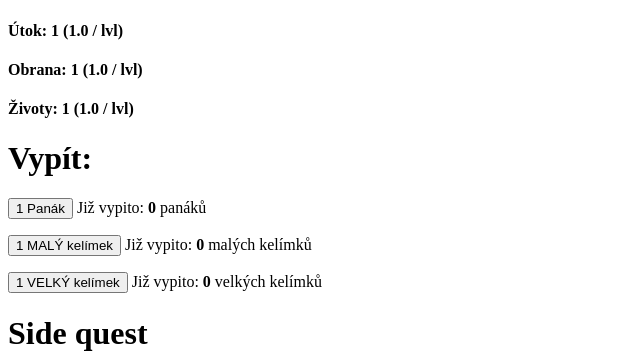
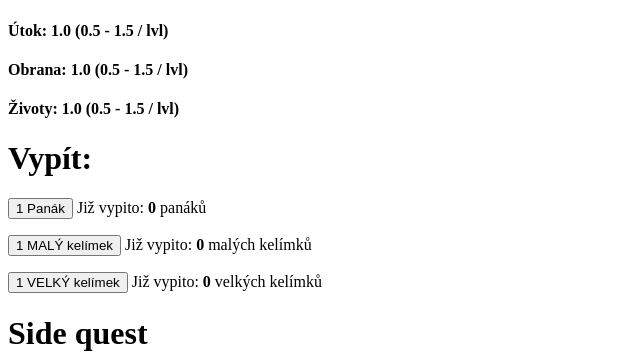
Before and after one commit to Tomas-Gallischek/PnP-Drinking-game, a Django app: page /player_info/8/ in a window 1280 px wide. Shown: the part 224-582 px from the top of the page, without its empty margins (0-640 px from the left). Run offline with Django 5.2, Linux system fonts and the light colour scheme; data comes from the database, SQL or seed files in the repository; both versions use the stored data as it was after the commit; data that the repository does not hold is empty.

Commit message:
Funkční atributy a vypisování

```diff
--- a/game/models.py
+++ b/game/models.py
@@ -1,11 +1,12 @@
 from django.db import models
 from django.core.validators import MaxValueValidator, MinValueValidator
+import random
 
 class player(models.Model):
     name = models.CharField(max_length=100, blank=True)
     lvl = models.IntegerField(default=1, blank=True)
     xp = models.IntegerField(default=0, blank=True)
-    xp_need = models.IntegerField(default=100, blank=True)
+    xp_need = models.IntegerField(default=50, blank=True)
     energie = models.IntegerField(default=100, blank=True, validators=[MinValueValidator(0), MaxValueValidator(100)])
 
     panak = models.IntegerField(default=0, blank=True)
@@ -17,10 +18,16 @@ class player(models.Model):
 
     dmg = models.IntegerField(blank=True, default= 1)
     dmg_koef = models.FloatField(blank=True, default= 1)
+    dmg_now = models.FloatField(blank=True, default= 1)
+
     armor = models.IntegerField(blank=True, default= 1)
     armor_koef = models.FloatField(blank=True, default= 1)
+    armor_now = models.FloatField(blank=True, default= 1)
+
     hp = models.IntegerField(blank=True, default=1)
     hp_koef = models.FloatField(blank=True, default=1)
+    hp_now = models.FloatField(blank=True, default=1)
+
 
     # Uvnitř class player(models.Model):
     def add_xp(self, amount):
@@ -36,6 +43,16 @@ class player(models.Model):
             self.xp = xp
             self.lvl += 1
             self.xp_need = int(xp_need * 1.2)
+            self.save()
+
+            # Díky tomuto bude definitivní koeficient náhodný při každém levelupu  (rozmezí 50%)
+            random_dmg = random.uniform(0.5, 1.5)
+            random_armor = random.uniform(0.5, 1.5)
+            random_hp = random.uniform(0.5, 1.5)
+
+            self.dmg_now = round(self.dmg + ((self.dmg_koef * random_dmg) * self.lvl))
+            self.armor_now = round(self.armor + ((self.armor_koef * random_armor) * self.lvl))
+            self.hp_now = round(self.hp + ((self.hp_koef * random_hp) * self.lvl))
             self.save()
 
 
--- a/game/templates/game/player_info.html
+++ b/game/templates/game/player_info.html
@@ -10,9 +10,9 @@
 
     <h3>Povolání: <b>{{ one_player.povolani }}</b></h3>
 
-    <h4>Útok: <b>{{ one_player.dmg }}</b> ({{ one_player.dmg_koef }} / lvl) </h4>
-    <h4>Obrana: <b>{{ one_player.armor }}</b> ({{ one_player.armor_koef }} / lvl) </h4>
-    <h4>Životy: <b>{{ one_player.hp }}</b> ({{ one_player.hp_koef }} / lvl) </h4>
+    <h4>Útok: <b>{{ one_player.dmg_now }}</b> ({{ dmg_koef_min }} - {{ dmg_koef_max }} / lvl) </h4>
+    <h4>Obrana: <b>{{ one_player.armor_now }}</b> ({{ armor_koef_min }} - {{ armor_koef_max }} / lvl) </h4>
+    <h4>Životy: <b>{{ one_player.hp_now }}</b> ({{ hp_koef_min }} - {{ hp_koef_max }} / lvl) </h4>
 
 
 <h1>Vypít:</h1>
--- a/game/views.py
+++ b/game/views.py
@@ -121,11 +121,25 @@ def drink(request, player_id):
 def player_info(request, player_id):
 
     one_player = player.objects.get(id=player_id)
+
+    dmg_koef_min = round(one_player.dmg_koef * 0.5, 1)
+    dmg_koef_max = round(one_player.dmg_koef * 1.5, 1)
+    armor_koef_min = round(one_player.armor_koef * 0.5, 1)
+    armor_koef_max = round(one_player.armor_koef * 1.5, 1)
+    hp_koef_min = round(one_player.hp_koef * 0.5, 1)
+    hp_koef_max = round(one_player.hp_koef * 1.5, 1)
+
     player_quests = side_quest.objects.filter(player=one_player)
 
     return render(request, 'game/player_info.html', {
         'one_player': one_player,
         'player_quests': player_quests,
+        'dmg_koef_min': dmg_koef_min,
+        'dmg_koef_max': dmg_koef_max,
+        'armor_koef_min': armor_koef_min,
+        'armor_koef_max': armor_koef_max,
+        'hp_koef_min': hp_koef_min,
+        'hp_koef_max': hp_koef_max,
 
         })
 
```
Also changed, not shown: tutorialapp/views.py (+10 -0 lines), db.sqlite3, game/migrations/0011_player_armor_now_player_dmg_now_player_hp_now.py (added), game/migrations/0012_alter_player_xp_need.py (added).
